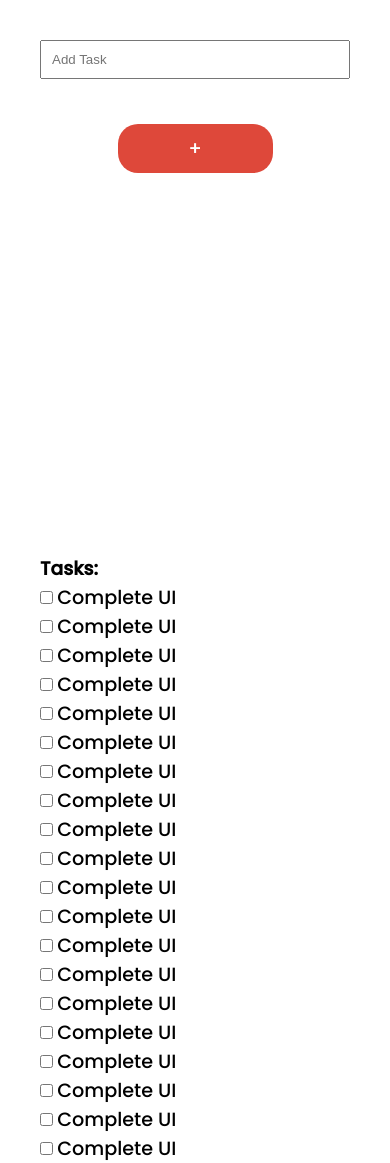
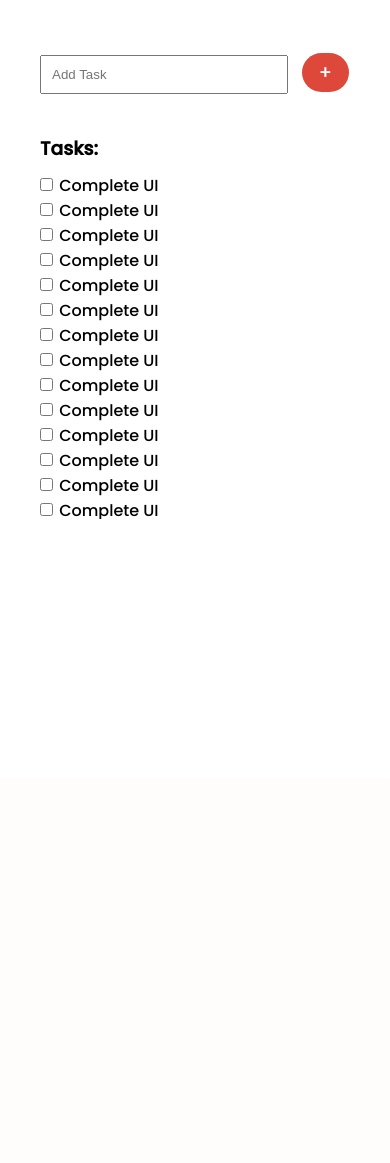
Before and after one commit to hellodun/todo-list-app, a PHP site: page /todolist.php in a window 390 px wide. Shown: the part 65-1228 px from the top of the page. After the commit the page ends 584 px from the top, so only its background shows below. Run offline with PHP 8.4, Linux system fonts and the light colour scheme.

Commit message:
Styled Todo-List Page and also made it responsive

```diff
--- a/style.css
+++ b/style.css
@@ -148,6 +148,40 @@ input[type="submit"]:hover {
     color: #DE483A;
 }
 
+.input-task {
+    height: 80px;
+}
+
+#inp-tsk {
+    width: 75%;
+    margin-right: 10px;
+    margin-left: 0;
+}
+
+#add-task {
+    width: 15%;
+    padding: 5px;
+    margin: 0;
+}
+
+.items-form {
+    height: 200px;
+    overflow: scroll;
+}
+
+.items-form h3 {
+    margin-bottom: 10px;
+}
+
+.items-form input[type="checkbox"] {
+    margin-right: 2px;
+    accent-color: #DE483A;
+}
+
+.items-form label {
+    font-size: 0.9rem;
+}
+
 @media (min-width:360px) {
     .container {
         width: 100%;
@@ -183,6 +217,19 @@ input[type="submit"]:hover {
 
     input[type="submit"] {
         font-size: 1.2rem;
+    }
+
+    #inp-tsk {
+        width: 80%;
+        margin-top: 20px;
+    }
+
+    .items-form {
+        height: 400px;
+    }
+
+    .items-form label {
+        font-size: 1rem;
     }
 }
 
```
Also changed, not shown: other parts of style.css (+42 -0 lines).
